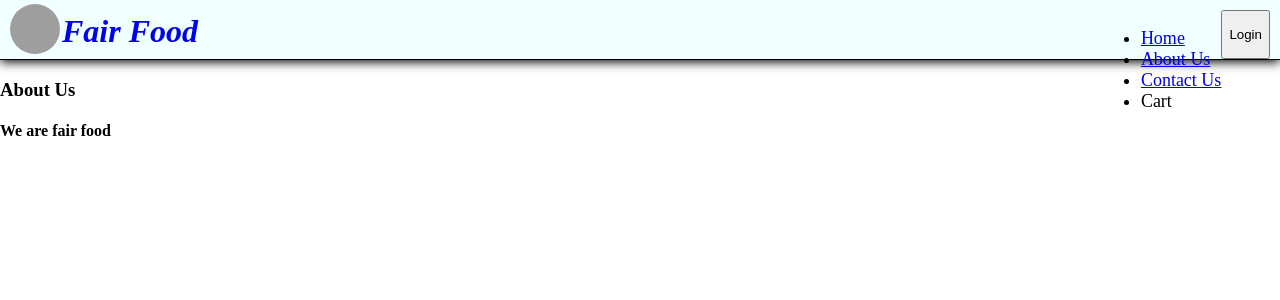
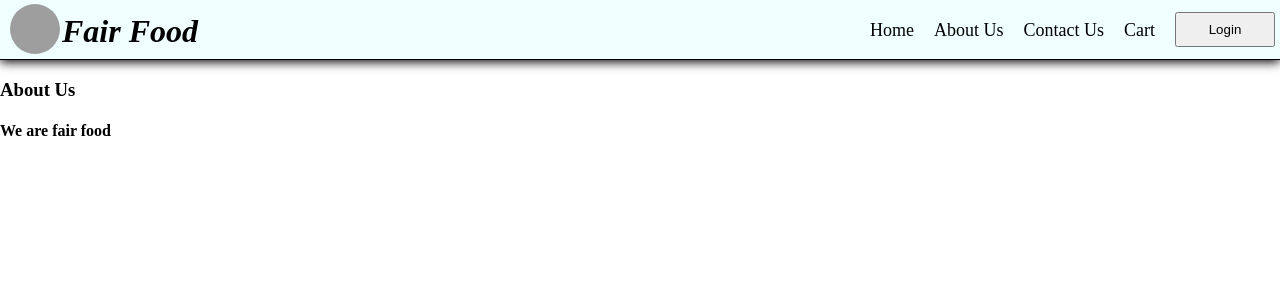
Before and after one commit to Sivaganesh-Akula/My-Learning, a React (Vite) app: page /about in a window 1280 px wide. Shown: the top 300 px of the page. Built offline with nearby package versions, Linux system fonts and the light colour scheme; grey boxes are pictures that could not be loaded.

Commit message:
add cursor as pointer to buttons

```diff
--- a/src/components/Body.jsx
+++ b/src/components/Body.jsx
@@ -57,16 +57,21 @@ const Body = () => {
             <input
               type="text"
               name="search"
+              id="search-input"
               value={searchTerm}
               onChange={handleSearchChange}
             />
-            <button onClick={handleSearchClick}>Search</button>
+            <button className="btn" onClick={handleSearchClick}>
+              Search
+            </button>
           </div>
           <div>
-            <button onClick={handleTopRatedResClick}>
+            <button className="btn" onClick={handleTopRatedResClick}>
               Top Rated Restaurants
             </button>
-            <button onClick={handleReset}>Reset</button>
+            <button className="btn" onClick={handleReset}>
+              Reset
+            </button>
           </div>
         </div>
         <div className="res-container">
--- a/styles.css
+++ b/styles.css
@@ -1,6 +1,11 @@
 body {
     margin: 0;
     border: 0;
+}
+
+a {
+    text-decoration: none;
+    color: unset;
 }
 
 .header-container {
@@ -32,15 +37,30 @@ body {
 
 .nav-items {
     display: flex;
+}
+
+.nav-list {
+    display: flex;
     list-style-type: none;
     margin-top: 10px;
     margin-right: 10px;
     font-size: large;
 }
 
-.nav-items > li {
+.nav-list > li {
     margin: 5px;
     padding: 5px;
+}
+
+.btn {
+    cursor: pointer;
+}
+
+.login {
+    width: 100px;
+    height: 35px;
+    margin-top: 12px;
+    margin-right: 5px;
 }
 
 .res-container {
```
